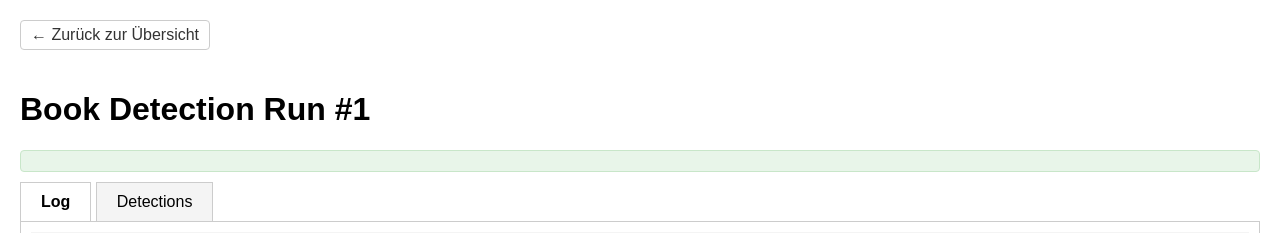
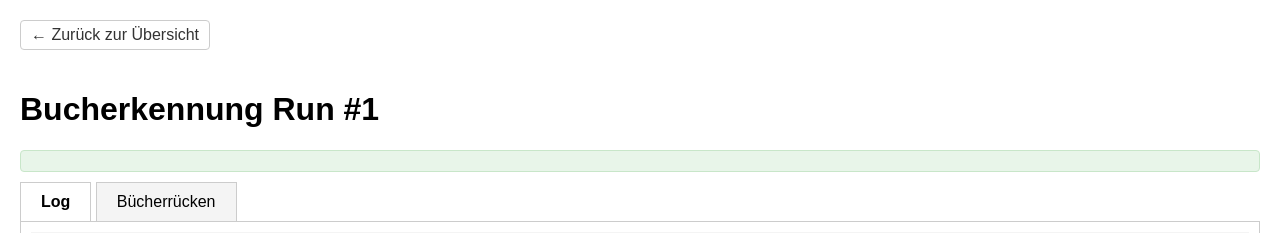
Before and after one commit to rauricus/Bookfinder, a Flask app: template templates/run.html in a window 1280 px wide. Shown: the top 233 px of the page. Run offline with Flask 3, Linux system fonts and the light colour scheme; the template is opened without the code that fills it: most values are stand-ins (such as "Sample title", 1, 10 or a date in 2020); some libraries are stand-ins or nearby versions.

Commit message:
Fixes detection events not being shown. Some translations into German.

```diff
--- a/templates/run.html
+++ b/templates/run.html
@@ -81,11 +81,11 @@
 </head>
 <body>
     <a href="/" class="back-link">← Zurück zur Übersicht</a>
-    <h1>Book Detection Run #{{ run_id }}</h1>
+    <h1>Bucherkennung Run #{{ run_id }}</h1>
     <div class="status" id="run-status"></div>
     <div>
         <div class="tab active" id="log-tab">Log</div>
-        <div class="tab" id="bookspines-tab">Detections</div>
+        <div class="tab" id="bookspines-tab">Bücherrücken</div>
     </div>
     <div class="tab-content active" id="log-content">
         {% if log_content %}
@@ -98,7 +98,7 @@
     </div>
     <div class="tab-content" id="bookspines-content">
         <div id="bookspines-list"></div>
-        <div id="bookspines-placeholder" class="placeholder">Noch keine Detections vorhanden...</div>
+        <div id="bookspines-placeholder" class="placeholder">Noch keine Bücherrücken gefunden...</div>
     </div>
 
     <script src="https://cdnjs.cloudflare.com/ajax/libs/socket.io/4.5.4/socket.io.js"></script>
@@ -145,7 +145,7 @@
             }
         });
 
-        socket.on('bookspine', (data) => {
+        socket.on('detection', (data) => {
             const bookspineDiv = document.createElement('div');
             bookspineDiv.className = 'bookspine-item';
 
```
